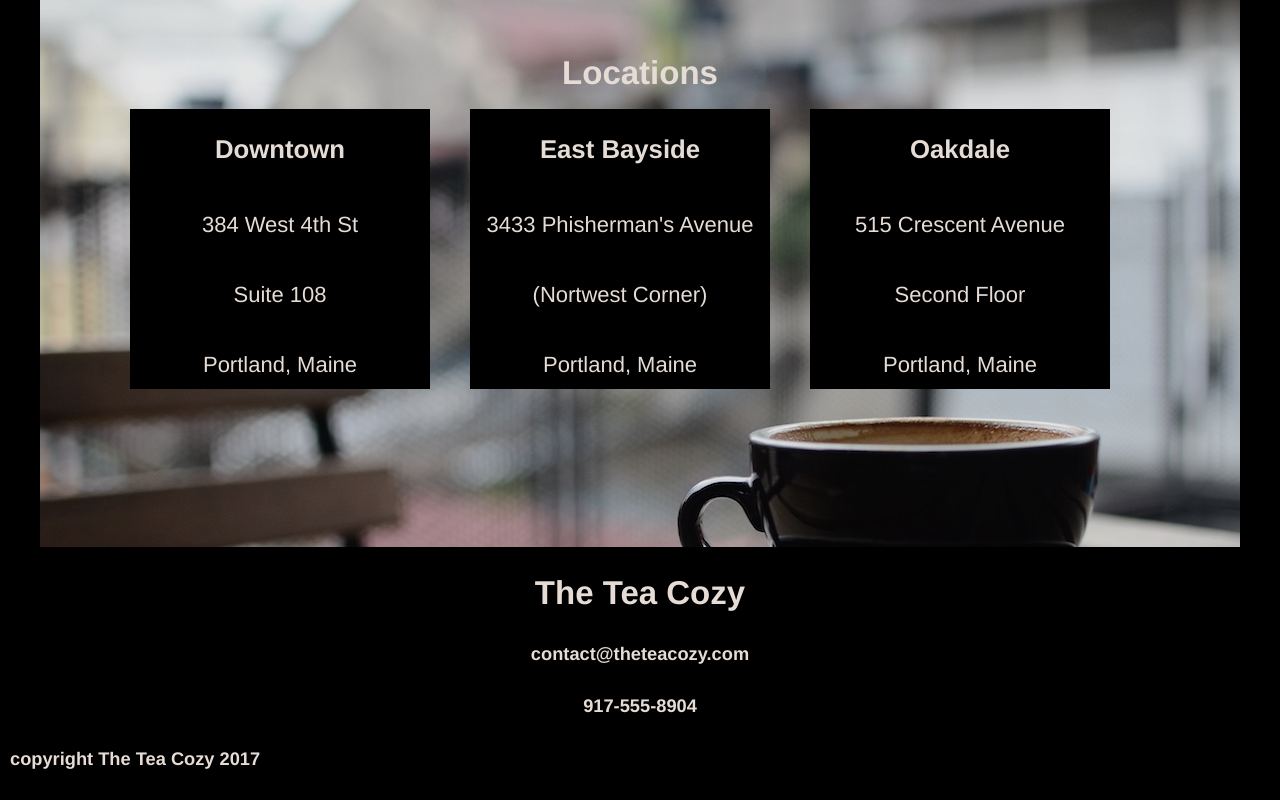
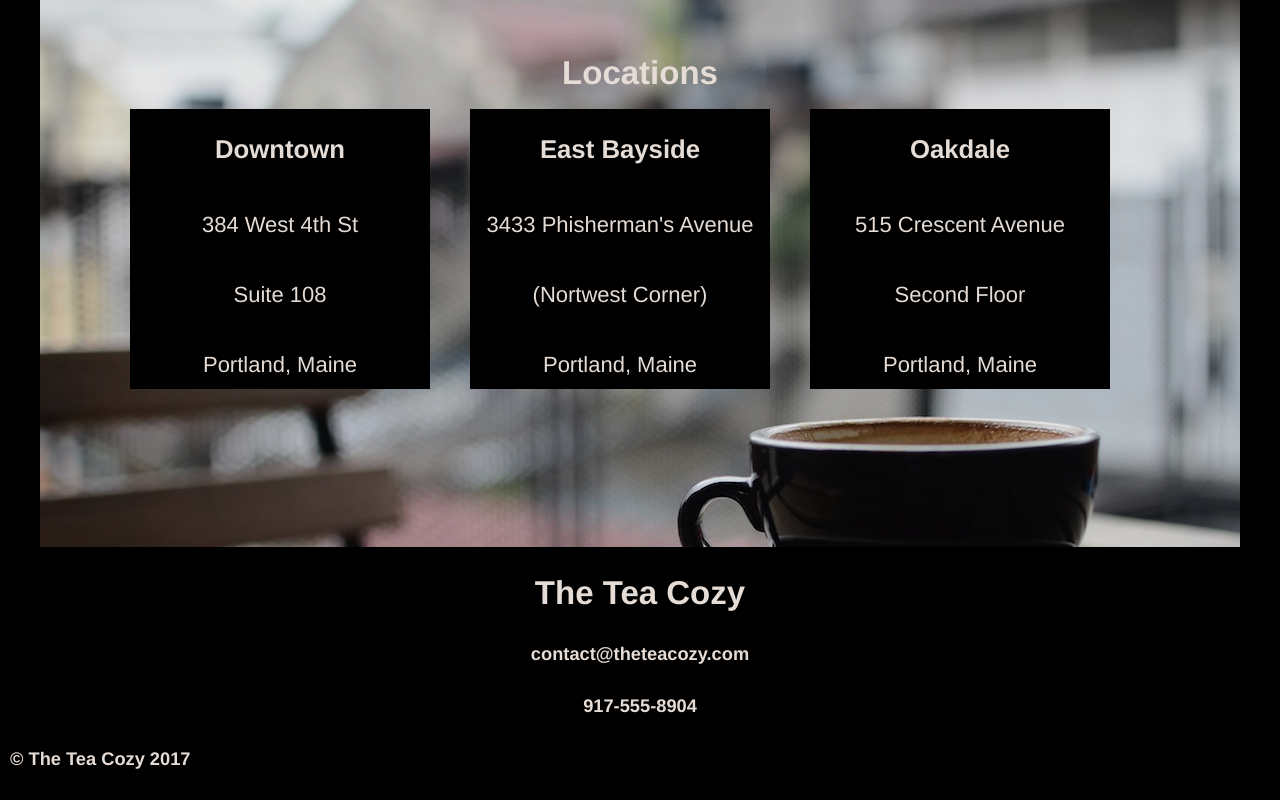
Before and after one commit to alemelc/teacozy, a plain HTML site: page index.html in a window 1280 px wide. Shown: the part 1541-2341 px from the top of the page. Drawn offline with Linux system fonts and the light colour scheme.

Commit message:
cambiato copyright

```diff
--- a/index.html
+++ b/index.html
@@ -101,7 +101,7 @@
 
 	</div>
 
-		<div id="copyright"><h5>copyright The Tea Cozy 2017</h5>
+		<div id="copyright"><h5>© The Tea Cozy 2017</h5>
 		<div>
 </body>
 </html>
```
